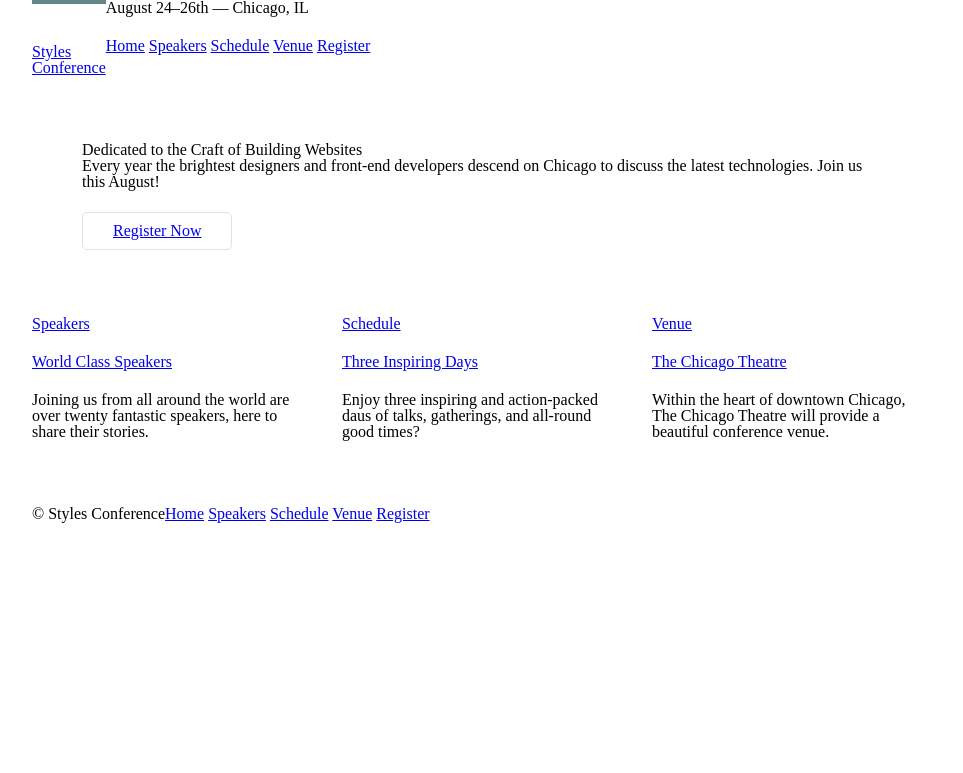
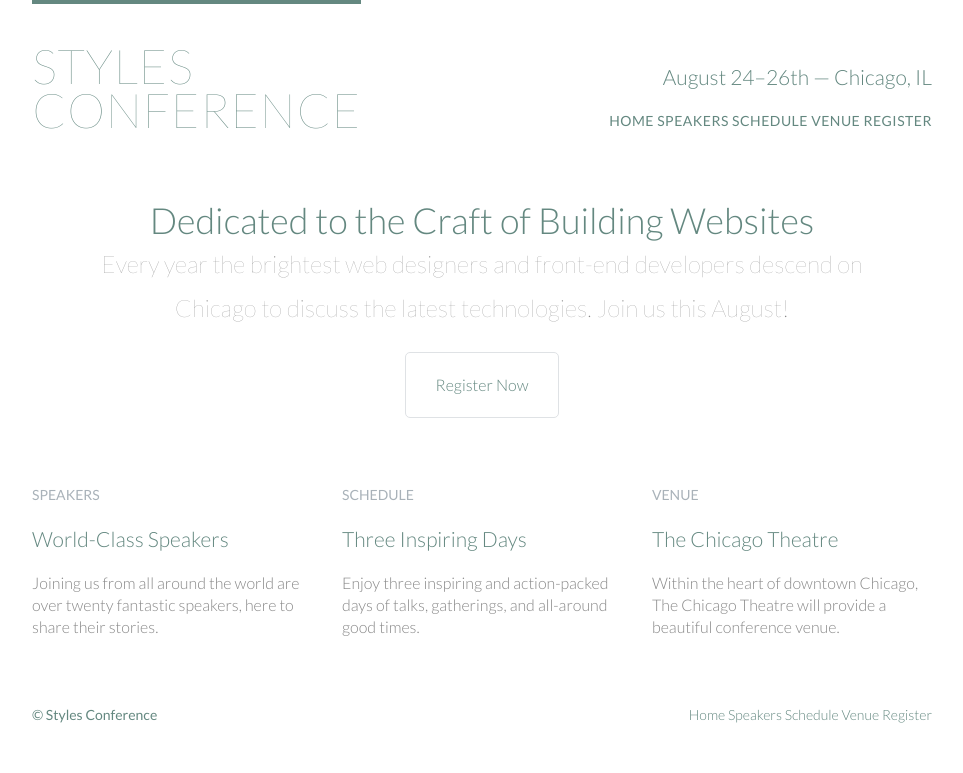
Before and after one commit to Gevapo/NetBeansShayHowe, a plain HTML site: page public_html/index.html in a window 1280 px wide. Shown: the whole page, without its empty margins (158-1121 px from the left). Drawn offline with Linux system fonts and the light colour scheme.

Commit message:
chapter 7

```diff
--- a/nbproject/private/private.xml
+++ b/nbproject/private/private.xml
@@ -2,9 +2,6 @@
 <project-private xmlns="http://www.netbeans.org/ns/project-private/1">
     <editor-bookmarks xmlns="http://www.netbeans.org/ns/editor-bookmarks/2" lastBookmarkId="0"/>
     <open-files xmlns="http://www.netbeans.org/ns/projectui-open-files/2">
-        <group>
-            <file>file:/D:/Development/workspaces/LearnToCode/HTML&amp;CSS/NetBeansShayHowe/public_html/assets/stylesheets/main.css</file>
-            <file>file:/D:/Development/workspaces/LearnToCode/HTML&amp;CSS/NetBeansShayHowe/public_html/index.html</file>
-        </group>
+        <group/>
     </open-files>
 </project-private>
--- a/public_html/assets/stylesheets/main.css
+++ b/public_html/assets/stylesheets/main.css
@@ -1,12 +1,3 @@
-/*
-To change this license header, choose License Headers in Project Properties.
-To change this template file, choose Tools | Templates
-and open the template in the editor.
-*/
-/*
-    Created on : 19-sep-2015, 23:23:33
-    Author     : Geert
-*/
 /* http://meyerweb.com/eric/tools/css/reset/
    v2.0 | 20110126
    License: none (public domain)
@@ -57,9 +48,20 @@ table {
 }
 
 /*
-    ======================================
+  ========================================
+  Custom styles
+  ========================================
+*/
+
+body {
+  color: #888;
+  font: 300 16px/22px "Lato", "Open Sans", "Helvetica Neue", Helvetica, Arial, sans-serif;
+}
+
+/*
+  ========================================
   Grid
-    ======================================
+  ========================================
 */
 
 *,
@@ -69,43 +71,37 @@ table {
      -moz-box-sizing: border-box;
           box-sizing: border-box;
 }
-
 .container,
 .grid {
   margin: 0 auto;
   width: 960px;
 }
-
 .container {
   padding-left: 30px;
   padding-right: 30px;
 }
-
-.col-1-3 {
-    width: 33.33%
-}
-
-.col-2-3 {
-    width: 66.66%
-}
-
-.col-1-3,
-.col-2-3 {
-    display: inline-block;
-    vertical-align: top;
-}
-
 .grid,
 .col-1-3,
 .col-2-3 {
   padding-left: 15px;
   padding-right: 15px;
 }
+.col-1-3,
+.col-2-3  {
+  display: inline-block;
+  vertical-align: top;
+}
+.col-1-3 {
+  width: 33.33%;
+}
+.col-2-3 {
+  width: 66.66%;
+}
 
 /*
-    ======================================
+  ========================================
   Clearfix
-    ======================================
+  ========================================
 */
 
 .group:before,
@@ -113,30 +109,75 @@ table {
   content: "";
   display: table;
 }
-
 .group:after {
   clear: both;
 }
-
 .group {
   clear: both;
   *zoom: 1;
 }
 
 /*
-    ======================================
+  ========================================
   Typography
-    ======================================
+  ========================================
 */
 
+h1, h2, h3, h4 {
+  color: #648880;
+}
 h1, h3, h4, h5, p {
   margin-bottom: 22px;
 }
+h1 {
+  font-size: 36px;
+  line-height: 44px;
+}
+h2 {
+  font-size: 24px;
+  line-height: 44px;
+}
+h3 {
+  font-size: 21px;
+}
+h4 {
+  font-size: 18px;
+}
+h5 {
+  color: #a9b2b9;
+  font-size: 14px;
+  font-weight: 400;
+  text-transform: uppercase;
+}
+strong {
+  font-weight: 400;
+}
+cite,
+em {
+  font-style: italic;
+}
 
 /*
-    ======================================
+  ========================================
+  Links
+  ========================================
+*/
+
+a {
+  color: #648880;
+  text-decoration: none;
+}
+a:hover {
+  color: #a9b2b9;
+}
+p a {
+  border-bottom: 1px solid #dfe2e5;
+}
+
+/*
+  ========================================
   Buttons
-    ======================================
+  ========================================
 */
 
 .btn {
@@ -144,45 +185,83 @@ h1, h3, h4, h5, p {
   display: inline-block;
   margin: 0;
 }
-
 .btn-alt {
   border: 1px solid #dfe2e5;
   padding: 10px 30px;
 }
 
 /*
-    ======================================
+  ========================================
+  Primary header
+  ========================================
+*/
+
+.logo {
+  border-top: 4px solid #648880;
+  float: left;
+  font-size: 48px;
+  font-weight: 100;
+  letter-spacing: .5px;
+  line-height: 44px;
+  padding: 40px 0 22px 0;
+  text-transform: uppercase;
+}
+.tagline {
+  margin: 66px 0 22px 0;
+  text-align: right;
+}
+.primary-nav {
+  font-size: 14px;
+  font-weight: 400;
+  letter-spacing: .5px;
+  text-transform: uppercase;
+}
+
+/*
+  ========================================
+  Primary footer
+  ========================================
+*/
+
+.primary-footer {
+  color: #648880;
+  font-size: 14px;
+  padding-bottom: 44px;
+  padding-top: 44px;
+}
+.primary-footer small {
+  float: left;
+  font-weight: 400;
+}
+
+/*
+  ========================================
+  Navigation
+  ========================================
+*/
+
+.nav {
+  text-align: right;
+}
+
+/*
+  ========================================
   Home
-    ======================================
+  ========================================
 */
 
 .hero {
+  line-height: 44px;
   padding: 22px 80px 66px 80px;
+  text-align: center;
 }
-
-/*
-    ======================================
-    Primary header
-    ======================================
-*/
-
-.logo {
-    border-top: 4px solid #648888;
-    padding: 40px 0 22px 0;
-    float: left;
+.hero h2 {
+  font-size: 36px;
 }
-
-/*
-    ======================================
-    Primary footer
-    ======================================
-*/
-
-.primary-footer small {
-    float: left;
+.hero p {
+  font-size: 24px;
+  font-weight: 100;
 }
-
-.primary-footer {
-    padding-bottom: 44px;
-    padding-top: 44px;
+.teaser a:hover h3 {
+  color: #a9b2b9;
 }
--- a/public_html/index.html
+++ b/public_html/index.html
@@ -2,10 +2,10 @@
 <html lang="en">
 
   <head>
+    <meta charset="utf-8">
     <title>Styles Conference</title>
-        <meta charset="UTF-8">
-        <meta name="viewport" content="width=device-width, initial-scale=1.0">
     <link rel="stylesheet" href="assets/stylesheets/main.css">
+    <link rel="stylesheet" href="http://fonts.googleapis.com/css?family=Lato:100,300,400">
   </head>
 
   <body>
@@ -18,9 +18,9 @@
         <a href="index.html">Styles <br> Conference</a>
       </h1>
 
-            <h3>August 24&ndash;26th &mdash; Chicago, IL</h3>
+      <h3 class="tagline">August 24&ndash;26th &mdash; Chicago, IL</h3>
 
-            <nav>
+      <nav class="nav primary-nav">
         <a href="index.html">Home</a>
         <a href="speakers.html">Speakers</a>
         <a href="schedule.html">Schedule</a>
@@ -30,46 +30,50 @@
 
     </header>
 
-        <!-- Main content -->
     <!-- Hero -->
 
     <section class="hero container">
+
       <h2>Dedicated to the Craft of Building Websites</h2>
-            <p>Every year the brightest designers and front-end
-                developers descend on Chicago to discuss the latest
-                technologies. Join us this August!</p>
+
+      <p>Every year the brightest web designers and front-end developers descend on Chicago to discuss the latest technologies. Join us this August!</p>
+
       <a class="btn btn-alt" href="register.html">Register Now</a>
+
     </section>
 
     <!-- Teasers -->
 
     <section class="grid">
 
-            <section class="col-1-3">
+      <!-- Speakers -->
+
+      <section class="teaser col-1-3">
         <a href="speakers.html">
           <h5>Speakers</h5>
-                    <h3>World Class Speakers</h3>
+          <h3>World-Class Speakers</h3>
         </a>
-                <p>Joining us from all around the world are over twenty
-                    fantastic speakers, here to share their stories.</p>
+        <p>Joining us from all around the world are over twenty fantastic speakers, here to share their stories.</p>
       </section><!--
 
-            --><section class="col-1-3">
+      Schedule
+
+      --><section class="teaser col-1-3">
         <a href="schedule.html">
           <h5>Schedule</h5>
           <h3>Three Inspiring Days</h3>
         </a>
-                <p>Enjoy three inspiring and action-packed daus of talks,
-                    gatherings, and all-round good times?</p>
+        <p>Enjoy three inspiring and action-packed days of talks, gatherings, and all-around good times.</p>
       </section><!--
 
-            --><section class="col-1-3">
+      Venue
+
+      --><section class="teaser col-1-3">
         <a href="venue.html">
           <h5>Venue</h5>
           <h3>The Chicago Theatre</h3>
         </a>
-                <p>Within the heart of downtown Chicago, The Chicago Theatre
-                    will provide a beautiful conference venue.</p>
+        <p>Within the heart of downtown Chicago, The Chicago Theatre will provide a beautiful conference venue.</p>
       </section>
 
     </section>
@@ -78,9 +82,9 @@
 
     <footer class="primary-footer container group">
 
-            <small>&COPY; Styles Conference</small>
+      <small>&copy; Styles Conference</small>
 
-            <nav>
+      <nav class="nav">
         <a href="index.html">Home</a>
         <a href="speakers.html">Speakers</a>
         <a href="schedule.html">Schedule</a>
```
Also changed, not shown: public_html/register.html (+13 -8 lines), public_html/schedule.html (+13 -8 lines), public_html/speakers.html (+14 -9 lines), public_html/venue.html (+13 -8 lines), 1 other file. Lines whose indentation alone changed are shown as unchanged.
